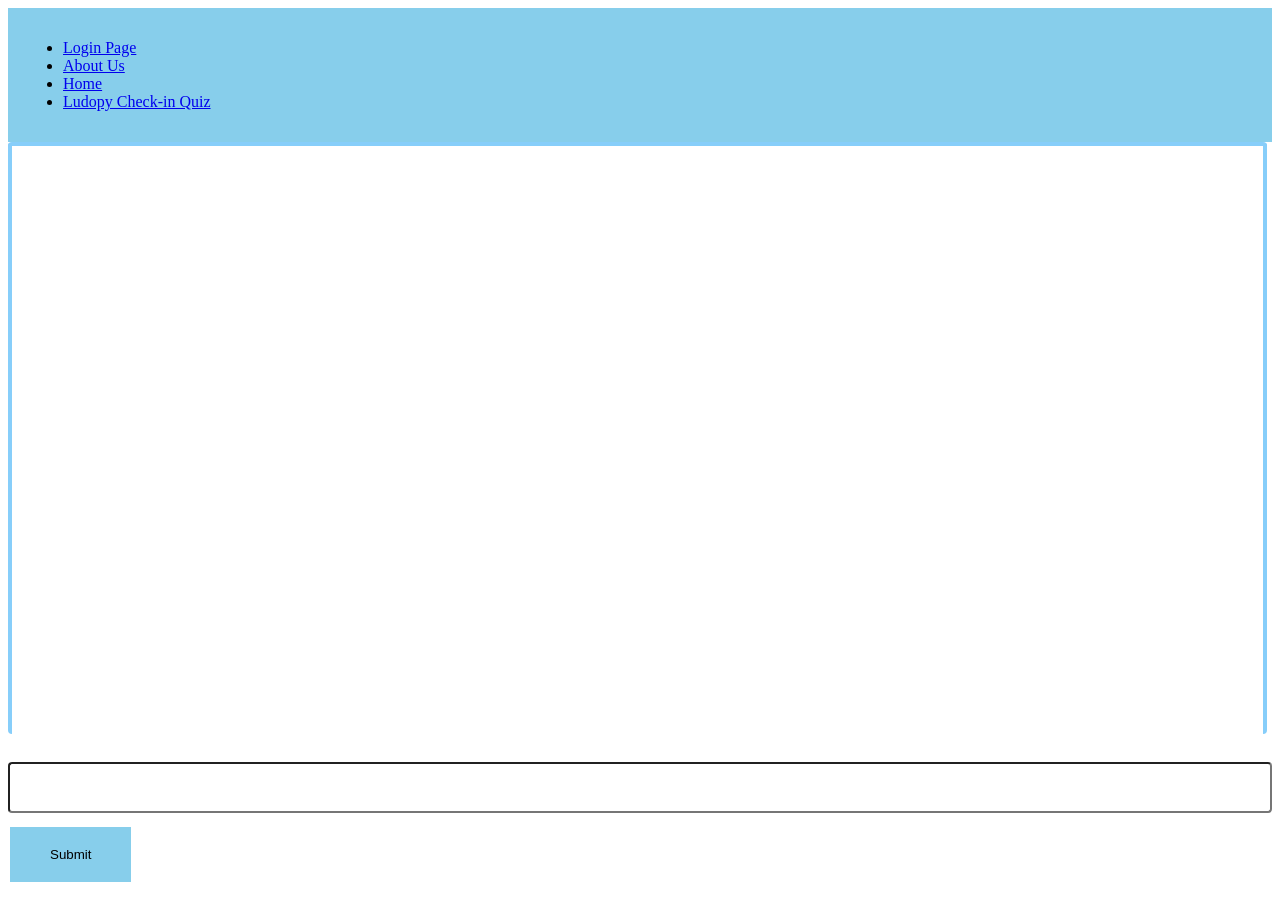
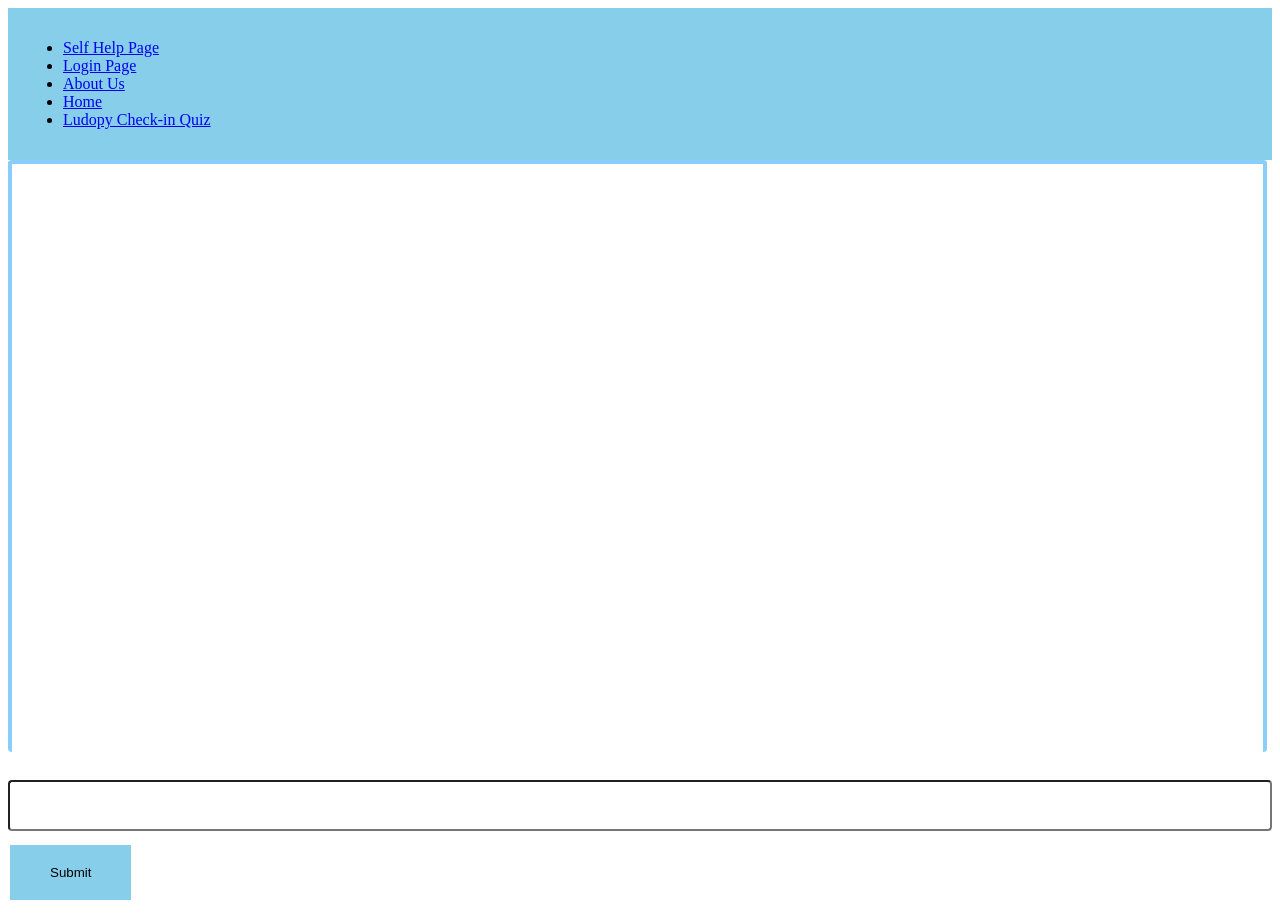
Before and after one commit to FaithL/FaithL.github.io, a plain HTML site: page index/chat.html in a window 1280 px wide. Drawn offline with Linux system fonts and the light colour scheme.

Commit message:
Update chat.html

```diff
--- a/index/chat.html
+++ b/index/chat.html
@@ -53,6 +53,7 @@ function submitfunk() {
 <body>
 	<div style="background-color:SkyBlue;color:PowederBlue;padding:15px;">
 	<ul>
+		<li><a href="/index/help.html">Self Help Page</a>
 		<li><a href="/page_2/login.html">Login Page</a>
 		<li><a href="/about_us/aboutus.html">About Us</a>
 		<li><a href="/index/index.html">Home</a>
```
